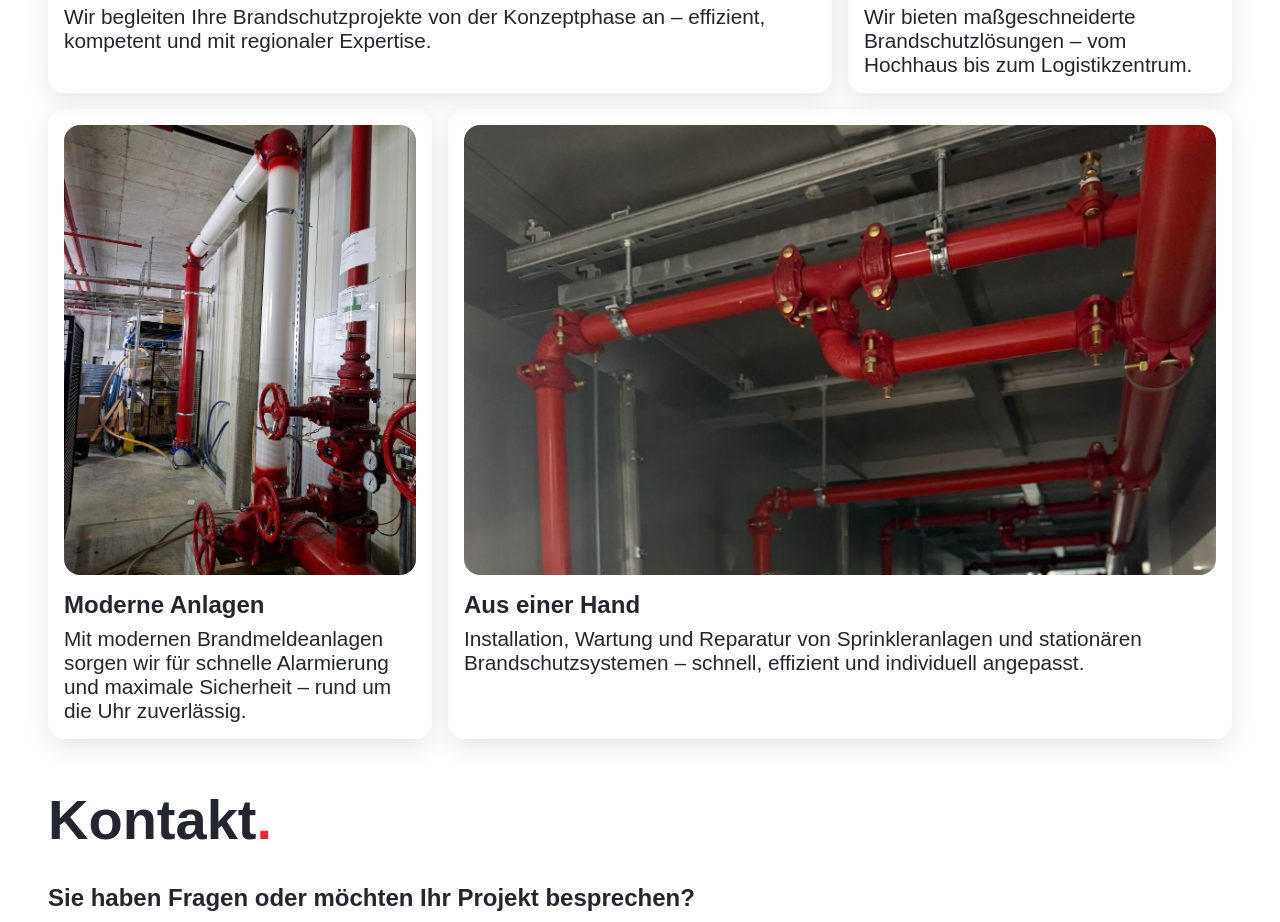
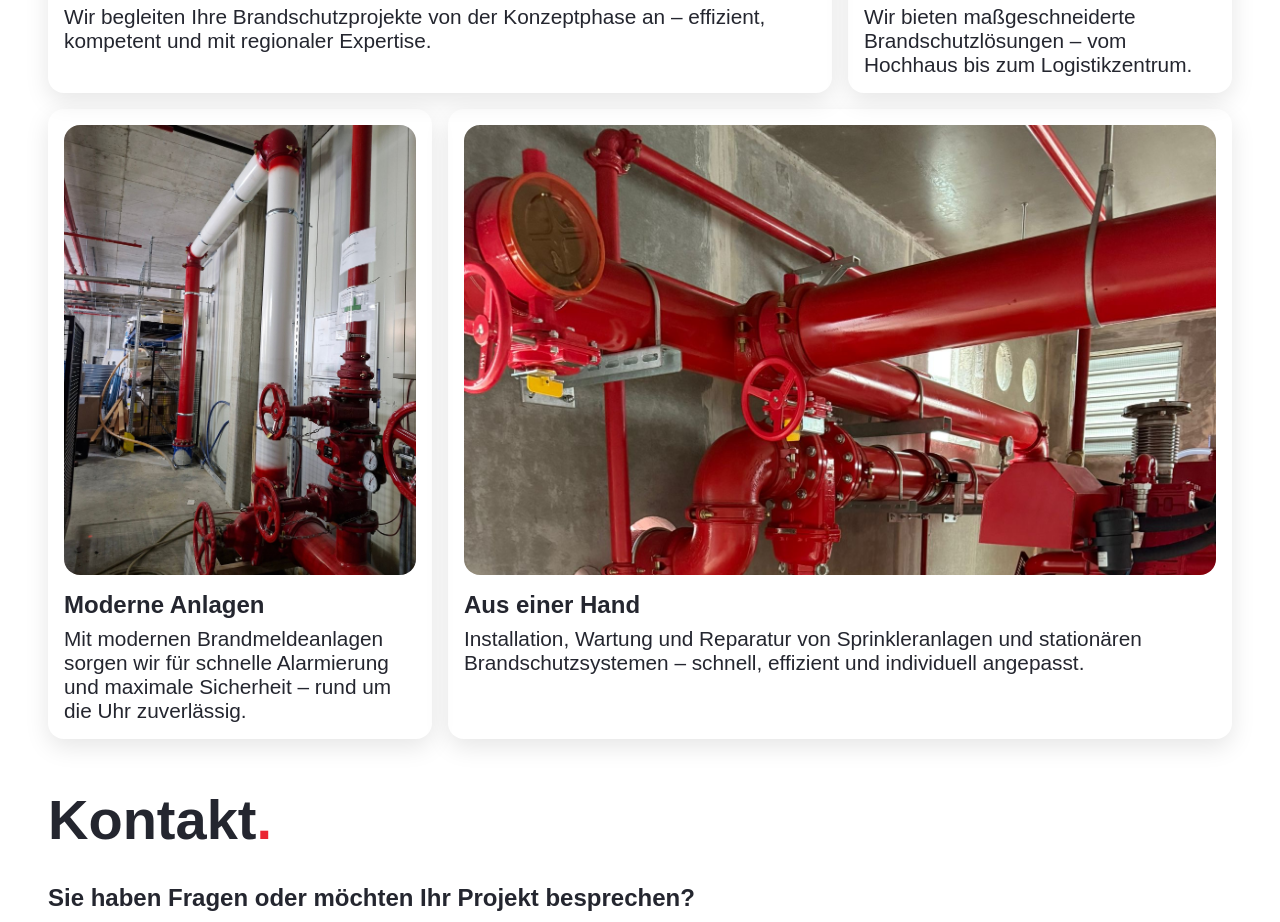
Before and after one commit to dejanpls/mp-leitungsverlegung.de, a website built with webpack: page src/template.html in a window 1280 px wide. Shown: the part 1606-2528 px from the top of the page. Built offline with nearby package versions, Linux system fonts and the light colour scheme; a web font is replaced by a local one.

Commit message:
refactor: remove unnecessary images

```diff
--- a/src/template.html
+++ b/src/template.html
@@ -135,7 +135,7 @@
               <div class="card card-4">
                 <img
                   class="svg"
-                  src="./assets/images/cards-img/card-img-2.JPG"
+                  src="./assets/images/cards-img/card-img-4.JPG"
                   alt=""
                 />
                 <p class="card-title">Aus einer Hand</p>
```
Also changed, not shown: src/assets/images/logo/mp-logo-favicon.png (deleted), src/assets/images/logo/mp-logo-large.png (deleted).
